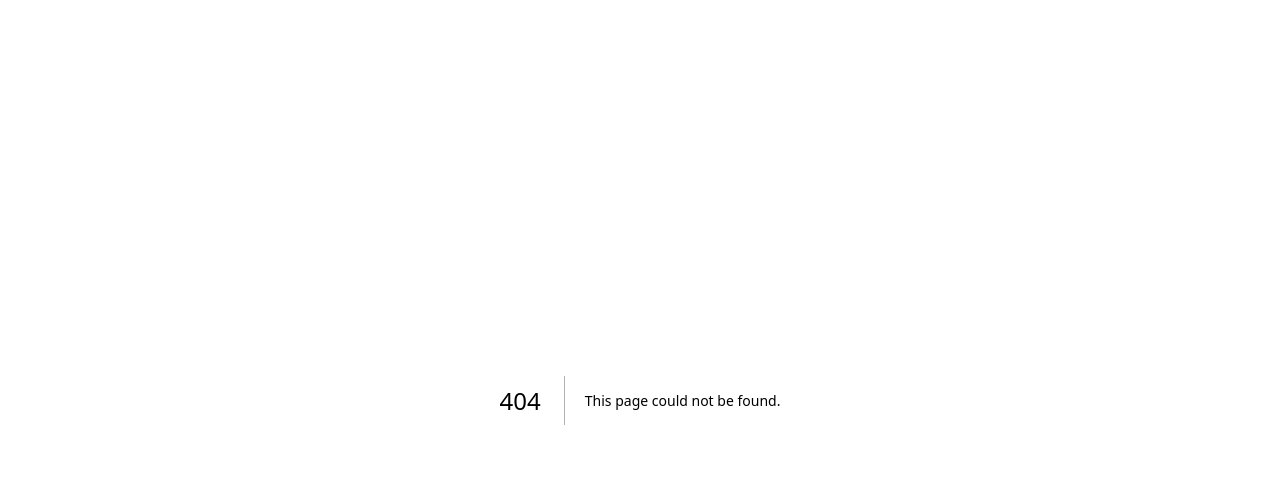
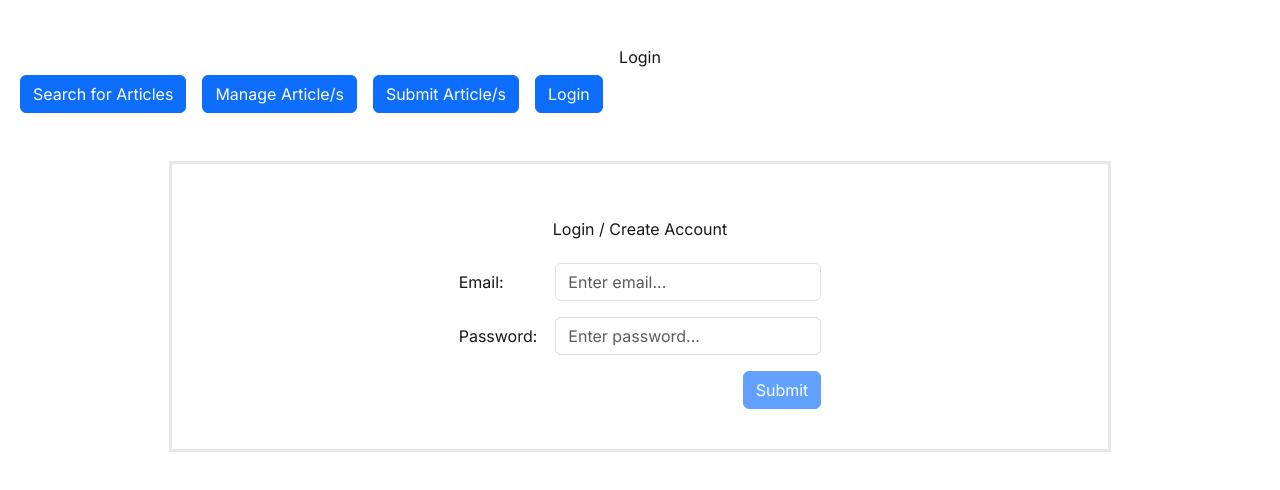
Before and after one commit to PineappleBearr/CISE-W205A-G6, a Next.js app in the folder frontend/: page /login in a window 1280 px wide. Before the commit this address had no page. Shown: the top 490 px of the page. Built offline with nearby package versions, Linux system fonts and the light colour scheme.

Commit message:
Added sorting with asc + desc

```diff
--- /dev/null
+++ b/frontend/src/app/login/page.tsx
@@ -0,0 +1,59 @@
+"use client";
+
+import Navbar from "@/components/navbar";
+import { useState } from "react";
+
+export default function Login() {
+
+    const [email, setEmail] = useState("");
+    const [password, setPassword] = useState("");
+
+    return (
+        <div>
+            <div className="container">
+                <h1 className="text-center mt-5">
+                    Login
+                </h1>
+                <Navbar />
+                <div className="container d-flex flex-column align-items-center mt-10 border-3 p-10 w-75">
+                    <h2 className="m-2 p-2">
+                        Login / Create Account
+                    </h2>
+                    <form className="mt-2">  {/* Ensure form width */}
+                        {/* Email Section */}
+                        <div className="row mb-3 align-items-center">
+                            <label className="col-sm-3 col-form-label">Email:</label>
+                            <div className="col-sm-9">
+                                <input
+                                    className="form-control"
+                                    placeholder="Enter email..."
+                                    value={email}
+                                    onChange={(e) => setEmail(e.target.value)}
+                                />
+                            </div>
+                        </div>
+
+                        {/* Password Section */}
+                        <div className="row mb-3 align-items-center">
+                            <label className="col-sm-3 col-form-label">Password:</label>
+                            <div className="col-sm-9">
+                                <input
+                                    type="password"
+                                    className="form-control"
+                                    placeholder="Enter password..."
+                                    value={password}
+                                    onChange={(e) => setPassword(e.target.value)}
+                                />
+                            </div>
+                        </div>
+                        <div className="d-flex justify-content-end">
+                            <button className="btn btn-primary" type="submit" disabled={true}>
+                                Submit
+                            </button>
+                        </div>
+                    </form>
+                </div>
+            </div>
+        </div>
+    );
+}
--- a/frontend/src/app/search/page.tsx
+++ b/frontend/src/app/search/page.tsx
@@ -3,16 +3,50 @@
 import Navbar from "@/components/navbar";
 import SearchResult from "@/components/searchresult";
 import { fakeArticles } from "@/data/fakeArticles";
-import { useState } from "react";
+import { useState, useMemo } from "react";
 
 export default function Search() {
 
     const [searchQuery, setSearchQuery] = useState("");
+    const [sortFilter, setSortFilter] = useState("");
+    const [sortDirection, setSortDirection] = useState("asc"); // 'asc' for ascending, 'desc' for descending
 
-    const filteredArticles = fakeArticles.filter(article =>
+    const handleSort = (filter: string) => {
+        if (sortFilter === filter) {
+            // Toggle sort direction if the same filter is clicked
+            setSortDirection(prevDirection => prevDirection === "asc" ? "desc" : "asc");
+        } else {
+            // Set new filter and default to ascending
+            setSortFilter(filter);
+            setSortDirection("asc");
+        }
+    };
+
+    const filteredArticles = useMemo(() => {
+        let articles = fakeArticles.filter(article =>
             article.title.toLowerCase().includes(searchQuery.toLowerCase()) ||
-        article.author.toLowerCase().includes(searchQuery.toLocaleLowerCase())
+            article.author.toLowerCase().includes(searchQuery.toLowerCase())
         );
+
+        // Sorting based on sortFilter and sortDirection
+        if (sortFilter === "id") {
+            articles = articles.sort((a, b) => sortDirection === "asc" ? a.id - b.id : b.id - a.id);
+        } else if (sortFilter === "title") {
+            articles = articles.sort((a, b) => sortDirection === "asc"
+                ? a.title.localeCompare(b.title)
+                : b.title.localeCompare(a.title));
+        } else if (sortFilter === "author") {
+            articles = articles.sort((a, b) => sortDirection === "asc"
+                ? a.author.localeCompare(b.author)
+                : b.author.localeCompare(a.author));
+        } else if (sortFilter === "publish_date") {
+            articles = articles.sort((a, b) => sortDirection === "asc"
+                ? new Date(a.publish_date).getTime() - new Date(b.publish_date).getTime()
+                : new Date(b.publish_date).getTime() - new Date(a.publish_date).getTime());
+        }
+
+        return articles;
+    }, [searchQuery, sortFilter, sortDirection]);
 
     return (
         <div className="container">
@@ -26,14 +60,31 @@ export default function Search() {
                         value={searchQuery}
                         onChange={(e) => setSearchQuery(e.target.value)}
                     />
+
                     <button className="btn btn-primary mx-2">Search</button>
                     <table className="table table-bordered table-striped m-5">
                         <thead className="thead-light">
                             <tr>
-                                <th>ID:</th>
-                                <th>Title:</th>
-                                <th>Author:</th>
-                                <th>Publish Date:</th>
+                                <th>
+                                    <button className="btn btn-primary" onClick={() => handleSort("id")}>
+                                        Id {sortFilter === "id" && (sortDirection === "asc" ? "↑" : "↓")}
+                                    </button>
+                                </th>
+                                <th>
+                                    <button className="btn btn-primary" onClick={() => handleSort("title")}>
+                                        Title {sortFilter === "title" && (sortDirection === "asc" ? "↑" : "↓")}
+                                    </button>
+                                </th>
+                                <th>
+                                    <button className="btn btn-primary" onClick={() => handleSort("author")}>
+                                        Author {sortFilter === "author" && (sortDirection === "asc" ? "↑" : "↓")}
+                                    </button>
+                                </th>
+                                <th>
+                                    <button className="btn btn-primary" onClick={() => handleSort("publish_date")}>
+                                        Publish Date {sortFilter === "publish_date" && (sortDirection === "asc" ? "↑" : "↓")}
+                                    </button>
+                                </th>
                             </tr>
                         </thead>
                         <tbody>
@@ -46,9 +97,8 @@ export default function Search() {
                                         author={article.author}
                                         publish_date={article.publish_date}
                                     />
-                                )))
-                                :
-                                (
+                                ))
+                            ) : (
                                 <tr>
                                     <td colSpan={4}>No results found</td>
                                 </tr>
--- a/frontend/src/components/navbar.tsx
+++ b/frontend/src/components/navbar.tsx
@@ -13,6 +13,9 @@ export default function Navbar() {
             <Link href="/search" >
                 <button className="btn btn-primary mx-2" > Submit Article/s </button>
             </Link>
+            <Link href="/login" >
+                <button className="btn btn-primary mx-2" > Login </button>
+            </Link>
         </nav>
     )
 }
```
Lines whose indentation alone changed are shown as unchanged.
